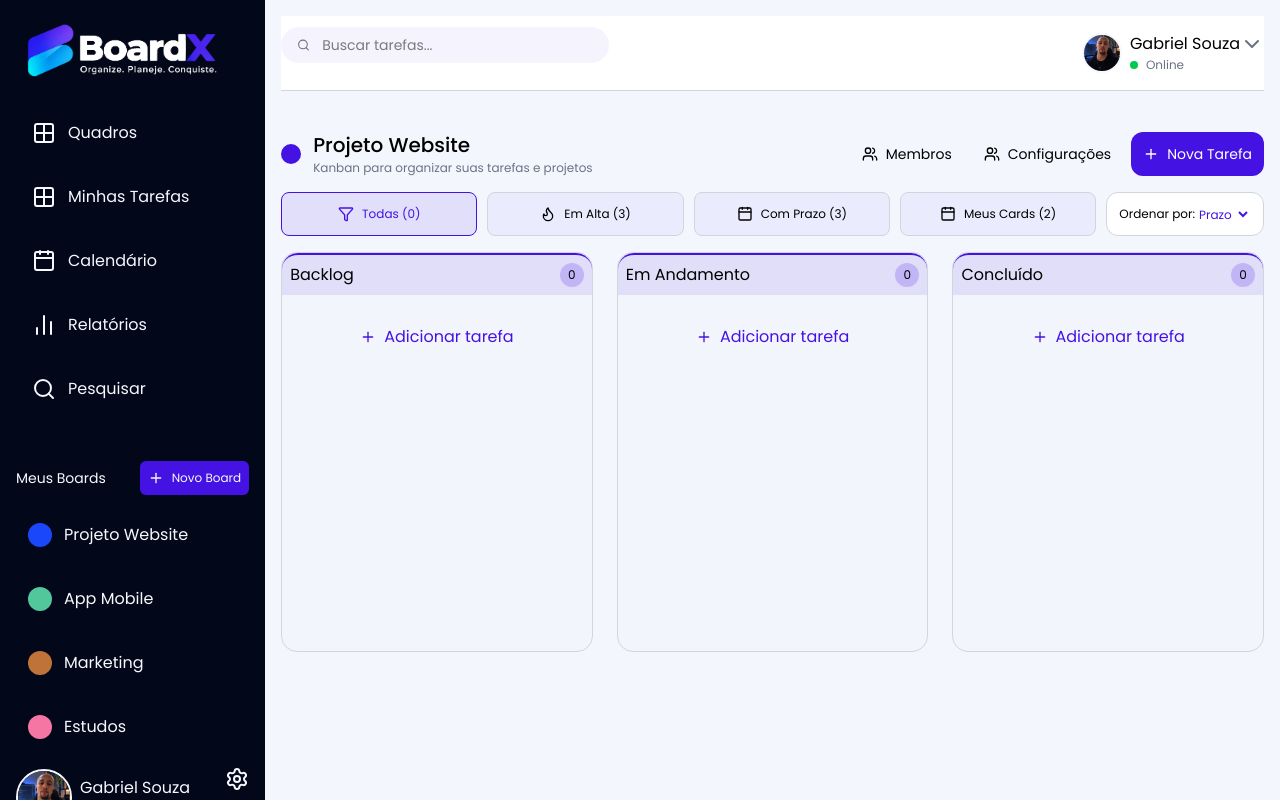
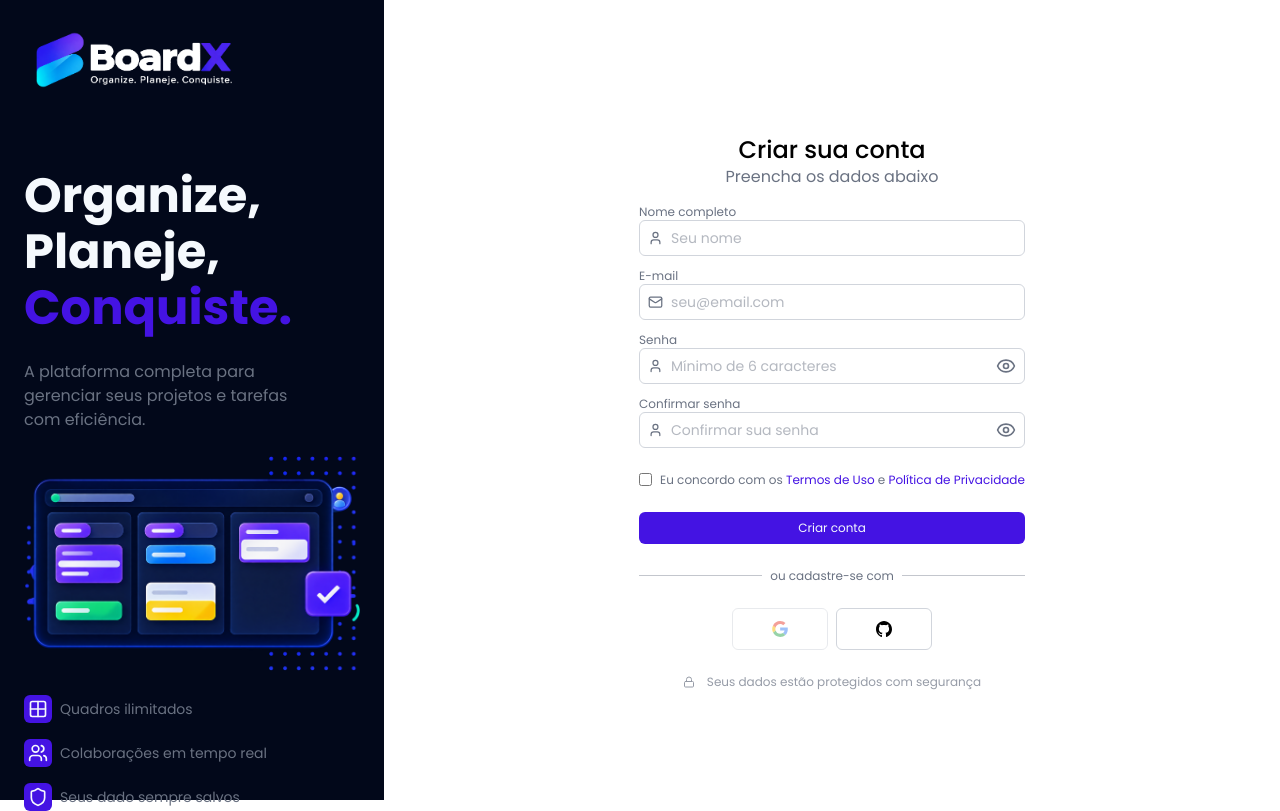
Before and after one commit to BiellSouza/BoardX, a React (Vite) app: page /register in a window 1280 px wide. Built offline with nearby package versions, Linux system fonts and the light colour scheme.

Commit message:
Login e Register completos

```diff
--- a/src/App.tsx
+++ b/src/App.tsx
@@ -1,15 +1,33 @@
-// import Login from "./pages/Login";
-// import Register from "./pages/Register";
-
+import Login from "./pages/Login";
+import { useEffect } from "react";
+import Register from "./pages/Register";
+import { supabase } from "./lib/supabase";
 import Dashboard from "./pages/Dashboard";
+import { useNavigate } from "react-router-dom";
+import { Routes, Route } from "react-router-dom";
 
 function App() {
+  const navigate = useNavigate();
+  // verifica se o usuário está logado
+  // useEffect(() => {
+  //   const verificarSession = async () => {
+  //     const { data } = await supabase.auth.getSession();
+
+  //     if (data.session) {
+  //       navigate("dashboard");
+  //     } else {
+  //       navigate("/login");
+  //     }
+  //   };
+  //   verificarSession();
+  // }, []);
+
   return (
-    <>
-      <Dashboard />
-      {/* <Login /> */}
-      {/* <Register /> */}
-    </>
+    <Routes>
+      <Route path="/" element={<Login />} />
+      <Route path="register" element={<Register />} />
+      <Route path="/dashboard" element={<Dashboard />} />
+    </Routes>
   );
 }
 
--- /dev/null
+++ b/src/lib/supabase.ts
@@ -0,0 +1,6 @@
+import { createClient } from "@supabase/supabase-js";
+
+const supabaseUrl = import.meta.env.VITE_SUPABASE_URL;
+const supabaseKey = import.meta.env.VITE_SUPABASE_ANON_KEY;
+
+export const supabase = createClient(supabaseUrl, supabaseKey);
--- a/src/main.tsx
+++ b/src/main.tsx
@@ -1,11 +1,20 @@
-import { StrictMode } from "react";
-import { createRoot } from "react-dom/client";
 import "./index.css";
+import React from "react";
 import App from "./App.tsx";
+import ReactDOM from "react-dom/client";
+import { BrowserRouter } from "react-router-dom";
 
-createRoot(document.getElementById("root")!).render(
-  <StrictMode>
-    {" "}
-    <App />
-  </StrictMode>,
+// createRoot(document.getElementById("root")!).render(
+//   <StrictMode>
+//     <App />
+//   </StrictMode>,
+// );
+
+const root = ReactDOM.createRoot(document.getElementById("root")!);
+root.render(
+  <React.StrictMode>
+    <BrowserRouter>
+      <App />
+    </BrowserRouter>
+  </React.StrictMode>,
 );
--- a/src/pages/Login.tsx
+++ b/src/pages/Login.tsx
@@ -1,8 +1,3 @@
-import logoMobile from "../assets/logoMobilepng.png";
-import logoDesktop from "../assets/logoDesktopLight.png";
-import imgLogin from "../assets/imgLogin.png";
-import svgGoogle from "../../public/svgs/google.svg";
-import svgGithub from "../../public/svgs/github.svg";
 import {
   Eye,
   EyeOff,
@@ -14,8 +9,17 @@ import {
   Users,
 } from "lucide-react";
 import { useState } from "react";
+import { supabase } from "../lib/supabase";
+import imgLogin from "../assets/imgLogin.png";
+import logoMobile from "../assets/logoMobilepng.png";
+import svgGoogle from "../../public/svgs/google.svg";
+import svgGithub from "../../public/svgs/github.svg";
+import logoDesktop from "../assets/logoDesktopLight.png";
+import { useNavigate } from "react-router-dom";
 
 function Login() {
+  const [email, setEmail] = useState("");
+  const [password, setPassword] = useState("");
   const [mostrarSenha, setMostrarSenha] = useState(false);
   const topics = [
     {
@@ -31,6 +35,40 @@ function Login() {
       label: "Seus dado sempre salvos",
     },
   ];
+  const navigate = useNavigate();
+
+  async function handelLogin() {
+    const { data, error } = await supabase.auth.signInWithPassword({
+      email,
+      password,
+    });
+
+    if (error) {
+      alert(error.message);
+      return;
+    }
+    // console.log("ID DO USUÁRIO:", data.user.id);
+
+    // Buscar user
+    const { data: userProfile, error: profileError } = await supabase
+      .from("users")
+      .select("")
+      .eq("id", data.user.id)
+      .single();
+
+    if (profileError) {
+      alert(
+        "Não foi possível carregar seu perfil, entre em contato com o suporte.",
+      );
+    }
+
+    console.log("PERFIL:", userProfile);
+
+    navigate("/dashboard");
+  }
+
+  const messageWppSupport = "Olá, eu esqueci a minha senha de login!";
+
   return (
     <div className="font-primary flex flex-col h-screen justify-center lg:flex-row lg:justify-between">
       <div className="w-sm h-screen bg-dark p-6 justify-between hidden lg:flex lg:flex-col">
@@ -83,11 +121,27 @@ function Login() {
         </div>
 
         <div className="flex flex-col gap-2 mt-6 items-center max-w-100 mx-auto">
-          <button className="flex items-center gap-2 border border-gray-300 py-2 w-full justify-center rounded-md text-xs text-secondary sm:max-w-100 sm:py-3 lg:w-100">
+          <button
+            disabled
+            className="cursor-not-allowed opacity-50 flex items-center gap-2 border border-gray-300 py-2 w-full justify-center rounded-md text-xs text-secondary sm:max-w-100 sm:py-3 lg:w-100"
+          >
             <img className="w-4" src={svgGoogle} alt="Logo do Google" /> Entrar
             com Google
           </button>
-          <button className="flex items-center gap-2 border border-gray-300 py-2 w-full justify-center rounded-md text-xs text-secondary sm:max-w-100 sm:py-3 lg:w-100">
+          <button
+            onClick={async () => {
+              const { data, error } = await supabase.auth.signInWithOAuth({
+                provider: "github",
+                options: {
+                  redirectTo: "http://localhost:5173/dashboard",
+                },
+              });
+
+              console.log("DATA:", data);
+              console.log("ERROR:", error);
+            }}
+            className="flex items-center cursor-pointer gap-2 border border-gray-300 py-2 w-full justify-center rounded-md text-xs text-secondary sm:max-w-100 sm:py-3 lg:w-100 scale-100 hover:scale-95 duration-300 transition-all"
+          >
             {" "}
             <img className="w-4" src={svgGithub} alt="Logo do Google" /> Entrar
             com Github
@@ -117,9 +171,11 @@ function Login() {
             <div className="flex items-center gap-2 border border-gray-300 px-2 h-9 rounded-md">
               <Mail className="size-4 text-secondary" />
               <input
+                value={email}
+                onChange={(event) => setEmail(event.target.value)}
                 type="email"
                 placeholder="seu@email.com"
-                className=" outline-none text-sm text-secondary"
+                className="w-full outline-none text-sm text-secondary"
               />
             </div>
           </div>
@@ -129,13 +185,15 @@ function Login() {
               Senha
             </label>
             <div className="flex items-center justify-between gap-2 border border-gray-300 px-2 h-9 rounded-md">
-              <div className="flex items-center gap-2">
+              <div className="flex items-center gap-2 w-full">
                 {" "}
                 <User className="size-4 text-secondary" />
                 <input
+                  value={password}
+                  onChange={(event) => setPassword(event.target.value)}
                   type={mostrarSenha ? "text" : "password"}
                   placeholder="•••••••"
-                  className=" outline-none text-sm text-secondary"
+                  className="w-full outline-none text-sm text-secondary"
                 />
               </div>
               <button onClick={() => setMostrarSenha(!mostrarSenha)}>
@@ -154,18 +212,26 @@ function Login() {
             <input type="checkbox" className="accent-primary" />
             <p className="text-xs text-secondary">Lembrar de mim</p>
           </div>
-          <a className="text-xs text-primary" href="">
+          <a
+            className="text-xs text-primary"
+            href={`https://wa.me/5521972613067?text=${messageWppSupport}`}
+            target="_blank"
+            rel="noopener noreferrer"
+          >
             Esqueceu sua senha?
           </a>
         </div>
 
-        <button className="flex justify-center w-full bg-primary max-w-100 mx-auto text-light rounded-md h-8 items-center text-xs sm:max-w-100 sm:mx-auto">
+        <button
+          onClick={handelLogin}
+          className="flex justify-center w-full bg-primary max-w-100 mx-auto text-light rounded-md h-8 items-center text-xs sm:max-w-100 sm:mx-auto scale-100 hover:scale-95 duration-300 transition-all cursor-pointer"
+        >
           Entrar
         </button>
 
         <p className="text-secondary text-xs mt-6 text-center sm:mt-10 lg:mt-6">
           Ainda não tem uma conta?{" "}
-          <a className="text-primary" href="">
+          <a className="text-primary" href="/register">
             Criar conta
           </a>
         </p>
--- a/src/pages/Register.tsx
+++ b/src/pages/Register.tsx
@@ -11,13 +11,21 @@ import {
   Lock,
   Mail,
   Shield,
+  Target,
   User,
   Users,
 } from "lucide-react";
 import { useState } from "react";
+import { supabase } from "../lib/supabase";
+import { Navigate, useNavigate } from "react-router-dom";
 
 function Register() {
+  const [name, setName] = useState("");
+  const [email, setEmail] = useState("");
+  const [password, setPassword] = useState("");
+  const [confirmPassword, setConfirmPassword] = useState("");
   const [mostrarSenha, setMostrarSenha] = useState(false);
+  const [privacy, setPrivacy] = useState(false);
   const topics = [
     {
       icon: <Grid2X2 className="size-5" />,
@@ -32,6 +40,50 @@ function Register() {
       label: "Seus dado sempre salvos",
     },
   ];
+
+  const navigate = useNavigate();
+
+  async function handleRegister() {
+    if (password !== confirmPassword) {
+      alert("As duas senhas devem ser iguais!");
+      setPassword("");
+      setConfirmPassword("");
+      return;
+    }
+
+    if (privacy === false) {
+      alert("Aceite os Termos de Uso e Política de Privacidade");
+      return;
+    }
+
+    console.log("NAME:", name);
+    console.log("EMAIL:", email);
+    console.log("PASSWORD:", password);
+    console.log("CONFIRM PASSWORD:", confirmPassword);
+
+    const { data, error } = await supabase.auth.signUp({
+      email: email,
+      password: password,
+      options: {
+        data: {
+          name: name,
+          confirmPassword: confirmPassword,
+        },
+      },
+    });
+
+    console.log("DATA:", data);
+    console.log("ERROR:", error);
+
+    if (error) {
+      alert(error.message);
+      return;
+    }
+
+    alert("Parabéns, sua conta foi criada!");
+    navigate("/dashboard");
+  }
+
   return (
     <div className="font-primary flex flex-col h-screen justify-center lg:flex-row lg:justify-between">
       <div className="w-sm h-screen bg-dark p-6 justify-between hidden lg:flex lg:flex-col">
@@ -59,7 +111,7 @@ function Register() {
 
         <div className="flex flex-col gap-4 mt-6">
           {topics.map((item, index) => (
-            <div key={index} className="flex items-center gap-2">
+            <div key={index} className="flex items-center gap-2 w-full">
               <div className="text-light p-1 rounded-md bg-primary">
                 {item.icon}
               </div>
@@ -94,12 +146,14 @@ function Register() {
             <label htmlFor="" className="text-xs text-secondary">
               Nome completo
             </label>
-            <div className="flex items-center gap-2 border border-gray-300 px-2 h-9 rounded-md">
+            <div className="flex items-center gap-2 w-full border border-gray-300 px-2 h-9 rounded-md">
               <User className="size-4 text-secondary" />
               <input
+                value={name}
+                onChange={(event) => setName(event.target.value)}
                 type="text"
                 placeholder="Seu nome"
-                className=" outline-none text-sm text-secondary"
+                className="w-full outline-none text-sm text-secondary"
               />
             </div>
           </div>
@@ -108,12 +162,14 @@ function Register() {
             <label htmlFor="" className="text-xs text-secondary">
               E-mail
             </label>
-            <div className="flex items-center gap-2 border border-gray-300 px-2 h-9 rounded-md">
+            <div className="flex items-center gap-2 w-full border border-gray-300 px-2 h-9 rounded-md">
               <Mail className="size-4 text-secondary" />
               <input
+                value={email}
+                onChange={(event) => setEmail(event.target.value)}
                 type="email"
                 placeholder="seu@email.com"
-                className=" outline-none text-sm text-secondary"
+                className="w-full outline-none text-sm text-secondary"
               />
             </div>
           </div>
@@ -123,13 +179,15 @@ function Register() {
               Senha
             </label>
             <div className="flex items-center justify-between gap-2 border border-gray-300 px-2 h-9 rounded-md">
-              <div className="flex items-center gap-2">
+              <div className="flex items-center gap-2 w-full">
                 {" "}
                 <User className="size-4 text-secondary" />
                 <input
+                  value={password}
+                  onChange={(event) => setPassword(event.target.value)}
                   type={mostrarSenha ? "text" : "password"}
                   placeholder="Mínimo de 6 caracteres"
-                  className=" outline-none text-sm text-secondary"
+                  className="w-full outline-none text-sm text-secondary"
                 />
               </div>
               <button onClick={() => setMostrarSenha(!mostrarSenha)}>
@@ -147,13 +205,15 @@ function Register() {
               Confirmar senha{" "}
             </label>
             <div className="flex items-center justify-between gap-2 border border-gray-300 px-2 h-9 rounded-md">
-              <div className="flex items-center gap-2">
+              <div className="flex items-center gap-2 w-full">
                 {" "}
                 <User className="size-4 text-secondary" />
                 <input
+                  value={confirmPassword}
+                  onChange={(event) => setConfirmPassword(event.target.value)}
                   type={mostrarSenha ? "text" : "password"}
                   placeholder="Confirmar sua senha"
-                  className=" outline-none text-sm text-secondary"
+                  className="w-full outline-none text-sm text-secondary"
                 />
               </div>
               <button onClick={() => setMostrarSenha(!mostrarSenha)}>
@@ -168,8 +228,12 @@ function Register() {
         </div>
 
         <div className="flex items-center justify-between my-4 max-w-100 mx-auto sm:max-w-100 sm:mx-auto lg:min-w-full lg:my-6">
-          <div className="flex items-center gap-2">
-            <input type="checkbox" className="accent-primary" />
+          <div className="flex items-center gap-2 w-full">
+            <input
+              type="checkbox"
+              className="accent-primary"
+              onChange={(event) => setPrivacy(event.target.checked)}
+            />
             <p className="text-xs text-secondary">
               Eu concordo com os{" "}
               <a className="text-xs text-primary" href="">
@@ -180,7 +244,10 @@ function Register() {
           </div>
         </div>
 
-        <button className="cursor-pointer max-w-100 mx-auto flex justify-center w-full bg-primary text-light rounded-md h-8 items-center text-xs sm:max-w-100 sm:mx-auto">
+        <button
+          onClick={handleRegister}
+          className="scale-100 hover:scale-95 duration-300 transition-all cursor-pointer max-w-100 mx-auto flex justify-center w-full bg-primary text-light rounded-md h-8 items-center text-xs sm:max-w-100 sm:mx-auto"
+        >
           Criar conta
         </button>
 
@@ -194,10 +261,26 @@ function Register() {
 
         <div className="flex flex-row gap-2 mt-6 items-center justify-center lg:flex-col lg:mt-0">
           <div className="flex gap-2">
-            <button className="cursor-pointer flex items-center gap-2 border border-gray-300 py-2 w-24 justify-center rounded-md text-xs text-secondary sm:max-w-100 sm:py-3 lg:w-24">
+            <button
+              disabled
+              className="cursor-not-allowed opacity-50 flex items-center gap-2 lg:w-24 border border-gray-300 py-2 w-24 justify-center rounded-md text-xs text-secondary sm:max-w-100 sm:py-3 scale-100 hover:scale-95 duration-300 transition-all"
+            >
               <img className="w-4" src={svgGoogle} alt="Logo do Google" />
             </button>
-            <button className="cursor-pointer flex items-center gap-2 border border-gray-300 py-2 w-24 justify-center rounded-md text-xs text-secondary sm:max-w-100 sm:py-3 lg:w-24">
+            <button
+              onClick={async () => {
+                const { data, error } = await supabase.auth.signInWithOAuth({
+                  provider: "github",
+                  options: {
+                    redirectTo: "http://localhost:5173/dashboard",
+                  },
+                });
+
+                console.log("DATA:", data);
+                console.log("ERROR:", error);
+              }}
+              className="cursor-pointer flex items-center gap-2 lg:w-24 border border-gray-300 py-2 w-24 justify-center rounded-md text-xs text-secondary sm:max-w-100 sm:py-3"
+            >
               {" "}
               <img className="w-4" src={svgGithub} alt="Logo do Google" />
             </button>
```
Also changed, not shown: 2 other files (tests, documents, lock files or other folders).
